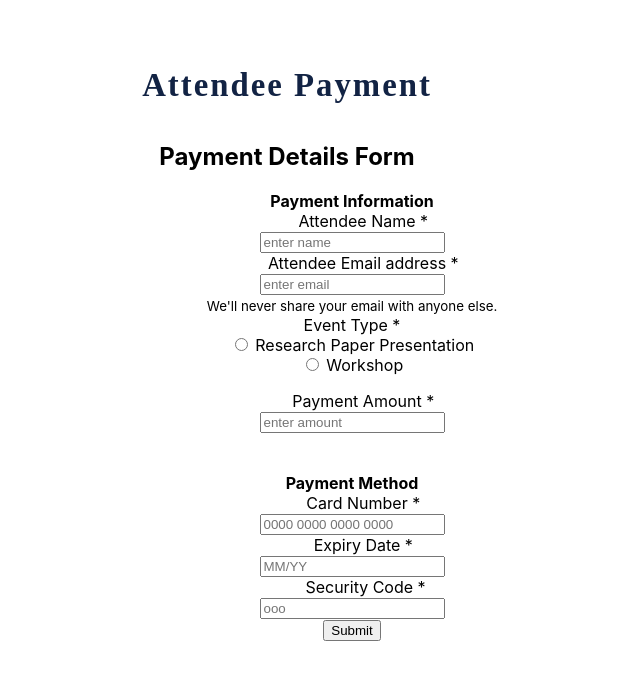
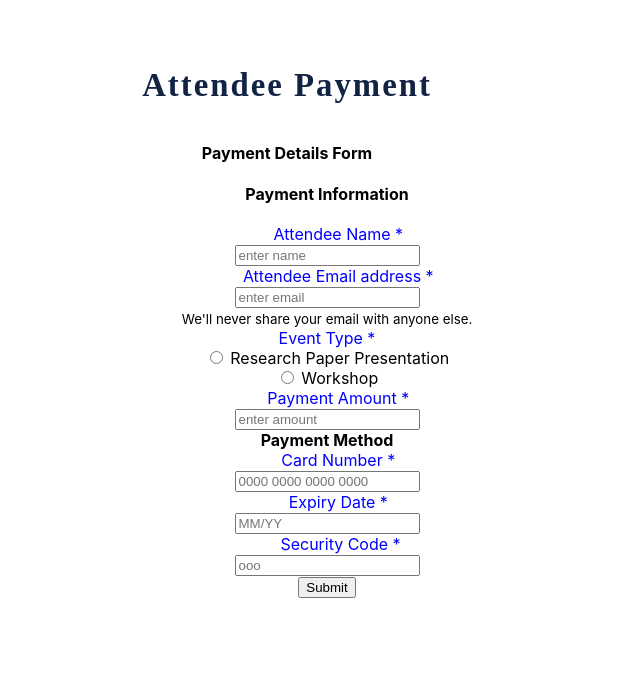
Before and after one commit to nirasha9806/ICAF, a React (Create React App) app in the folder frontend/: page /attendee-payment-component in a window 1280 px wide. Shown: the top 680 px of the page, without its empty margins (353-993 px from the left). Built offline with nearby package versions, Linux system fonts and the light colour scheme.

Commit message:
Payment Form Frontend Done

```diff
--- a/frontend/src/components/attendee-payment-component/attendee-payment-component.js
+++ b/frontend/src/components/attendee-payment-component/attendee-payment-component.js
@@ -154,7 +154,7 @@ export default class AttendeePayment extends Component {
     render() {
 
         return(
-            <div className ="App">
+            <div className ="App" >
 
             <br/><br/>
 
@@ -163,22 +163,18 @@ export default class AttendeePayment extends Component {
 
                 </center>
 
-                <h2> Payment Details Form  </h2>
+                <h4> Payment Details Form  </h4> <p></p>
 
-                <div className="shadow p-5" style= {{width:'45rem', marginLeft:'345px'}}>
+                <div className="shadow p-5" style= {{width:'35rem', marginLeft:'400px'}} >
 
-
-                        <div className="card-body">
+                <form onSubmit={this.handleSubmit}>
 
                             <div class="card-header">
                                 <b><center>Payment Information</center></b>
-                            </div>
-
-                        </div>
-                    <form onSubmit={this.handleSubmit}>
+                            </div><br/>
 
                         <div class="form-group">
-                                 &nbsp; &nbsp; &nbsp;<label for="" required>Attendee Name *</label>
+                                 &nbsp; &nbsp; &nbsp;<label for="" required style={{color: "blue"}}>Attendee Name * </label>
                                 <div>
                                 <input type="text" class="form-control"
                                        value={this.state.name}
@@ -188,7 +184,7 @@ export default class AttendeePayment extends Component {
 
                         <div class="form-group">
 
-                                &nbsp; &nbsp; &nbsp;<label for="email" required>Attendee Email address *</label>
+                                &nbsp; &nbsp; &nbsp;<label for="email" required style={{color: "blue"}}>Attendee Email address *</label>
                                 <div>
                                 <input type="text" class="form-control" name="email" placeholder="enter email"
                                  value={this.state.email}
@@ -201,9 +197,7 @@ export default class AttendeePayment extends Component {
 
                     <div className="form-group">
 
-                        <label>Event Type *</label>
-                    </div>
-
+                        <label style={{color: "blue"}}>Event Type *</label> <br/>
                         <input type="radio"
                             name="radio1"
                             value="Research Paper Presentation"
@@ -218,10 +212,10 @@ export default class AttendeePayment extends Component {
                             checked={this.state.radio1 ==="Workshop"} onChange={this.onChangeRadio1}
                         /> Workshop <br/>
 
-                    <p></p>
+                    </div>
 
                     <div class="form-group">
-                                 &nbsp; &nbsp; &nbsp;<label for="" required>Payment Amount *</label>
+                                 &nbsp; &nbsp; &nbsp;<label for="" required style={{color: "blue"}}>Payment Amount *</label>
                                 <div>
                                 <input type="text" class="form-control"
                                        value={this.state.amount}
@@ -229,7 +223,6 @@ export default class AttendeePayment extends Component {
                                 placeholder="enter amount"/></div>
                     </div>
 
-                        <br></br><br></br>
 
                         <div className="card-body">
 
@@ -240,7 +233,7 @@ export default class AttendeePayment extends Component {
                         </div>
 
                         <div class="form-group">
-                                    &nbsp; &nbsp; &nbsp;<label for="" required>Card Number *</label>
+                                    &nbsp; &nbsp; &nbsp;<label for="" required style={{color: "blue"}}>Card Number *</label>
                                     <div>
                                     <input type="text" class="form-control"
                                         value={this.state.number}
@@ -249,7 +242,7 @@ export default class AttendeePayment extends Component {
                         </div>
 
                         <div class="form-group">
-                                    &nbsp; &nbsp; &nbsp;<label for="" required>Expiry Date *</label>
+                                    &nbsp; &nbsp; &nbsp;<label for="" required style={{color: "blue"}}>Expiry Date *</label>
                                     <div>
                                     <input type="text" class="form-control"
                                         value={this.state.date}
@@ -258,7 +251,7 @@ export default class AttendeePayment extends Component {
                         </div>
 
                         <div class="form-group">
-                                    &nbsp; &nbsp; &nbsp;<label for="" required> Security Code *</label>
+                                    &nbsp; &nbsp; &nbsp;<label for="" required style={{color: "blue"}}> Security Code *</label>
                                     <div>
                                     <input type="text" class="form-control"
                                         value={this.state.code}
@@ -268,7 +261,7 @@ export default class AttendeePayment extends Component {
 
 
 
-                            <input type="submit" value="Submit" class="btn btn-dark" onClick={ event => window.confirm("Are you sure you want to add this payment details?")}/>
+                            <input type="submit" value="Submit" class="btn btn-info"  onClick={ event => window.confirm("Are you sure you want to add this payment details?")}/>
 
                         </form>
                 </div>
```
Lines whose indentation alone changed are shown as unchanged.
